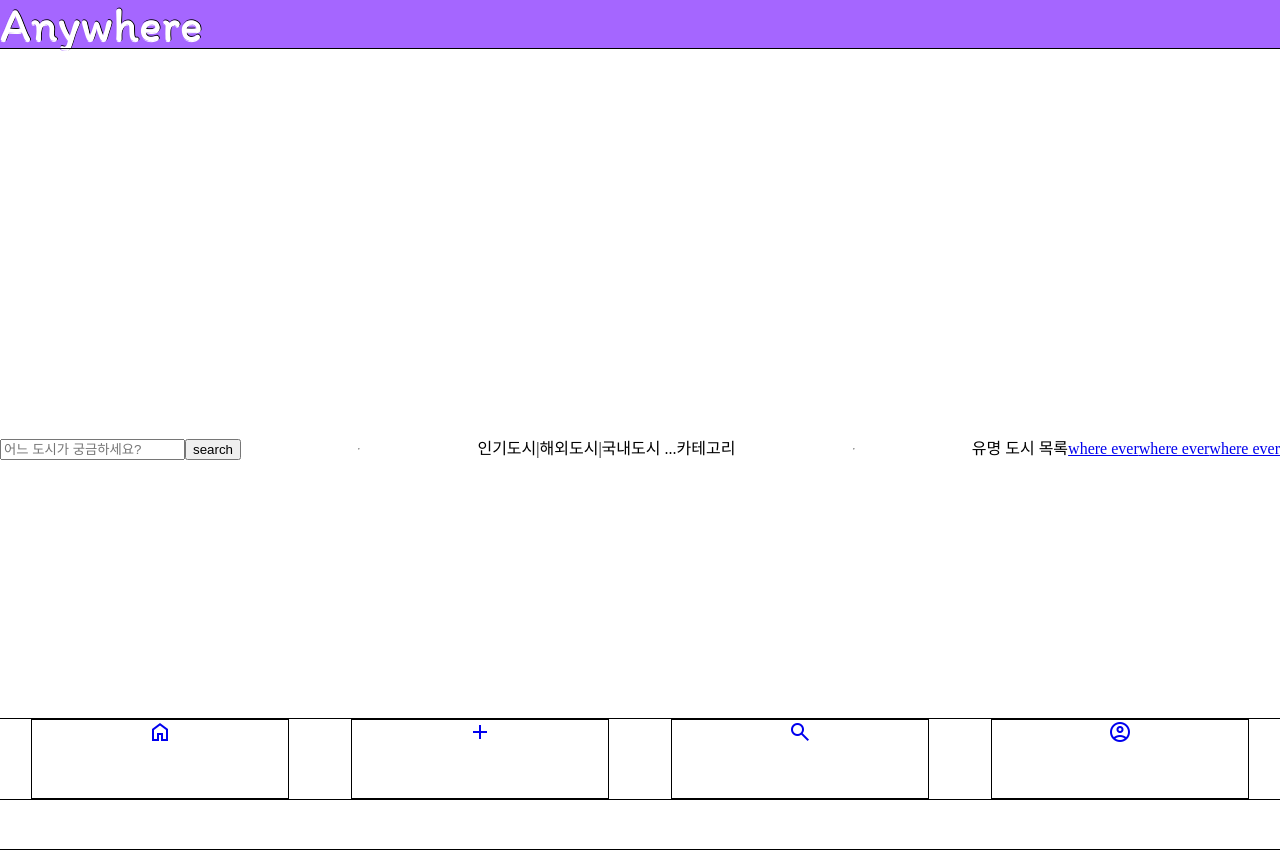
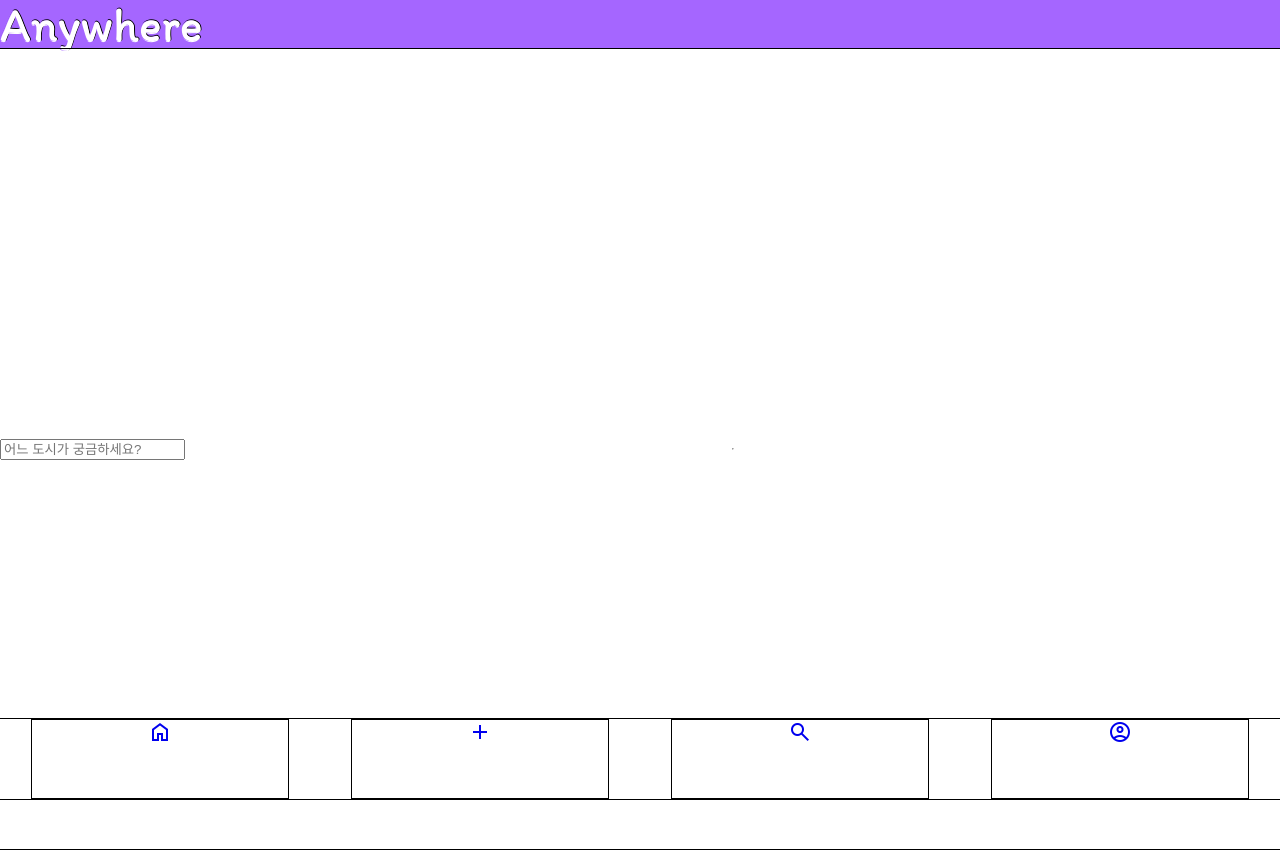
Before and after one commit to SwimmingRiver/anywhere_front_sketch, a React (Create React App) app: page /search in a window 1280 px wide. Built offline with nearby package versions, Linux system fonts and the light colour scheme.

Commit message:
search 수정

```diff
--- a/src/Components/Place.js
+++ b/src/Components/Place.js
@@ -1,31 +1,11 @@
 import { useParams } from "react-router-dom";
 
 function Place(props) {
-  const trips = [
-    {
-      id: 0,
-      title: "서울 여행",
-      description: "서울의 명소를 둘러보세요",
-    },
-    {
-      id: 1,
-      title: "부산 여행",
-      description: "해변과 음식을 즐기세요",
-    },
-    {
-      id: 2,
-      title: "제주도 여행",
-      description: "바다와 자연을 즐기세요",
-    },
-  ];
-
   const { id } = useParams();
-  const getTrips = trips.map((v) => v.id);
   return (
     <>
       <h1>Place</h1>
-      <h1>{trips[id].title}</h1>
-      <h3>{trips[id].description}</h3>
+      <h1>{id}</h1>
     </>
   );
 }
--- a/src/Components/Search.js
+++ b/src/Components/Search.js
@@ -1,5 +1,6 @@
 import styled from "styled-components";
-import { Link } from 'react-router-dom';
+import { Link } from "react-router-dom";
+import useInput from "../Hooks/useInput";
 
 const SearchWrapper = styled.div`
   border: solid 1px black;
@@ -17,23 +18,37 @@ const SearchWrapper = styled.div`
 `;
 
 function Search() {
+  const List = [
+    "서울",
+    "부산",
+    "대구",
+    "서산",
+    "부천",
+    "대전",
+    "부에노스 아이레스",
+    "울산",
+  ];
+
+  const [keyword, setKeyword] = useInput("");
+
   return (
     <>
       <SearchWrapper>
-        <input placeholder="어느 도시가 궁금하세요?" />
-        <button>search</button>
+        <input
+          value={keyword}
+          onChange={setKeyword}
+          placeholder="어느 도시가 궁금하세요?"
+        />
+        {keyword === ""
+          ? null
+          : List.filter((v) => v.includes(keyword.toLowerCase())).map(
+              (v, i) => (
+                <Link to={`/place/${v}`} key={i}>
+                  {v}
+                </Link>
+              )
+            )}
         <hr />
-        <h2>인기도시|해외도시|국내도시 ...카테고리</h2>
-        <hr />
-        <ul>
-          <li>유명 도시 목록</li>
-
-        </ul>
-        {["0", "1", "2"].map((value, index) => (
-          <Link key={index} to={`/place/${value}`}>
-            where ever
-          </Link>
-        ))}
       </SearchWrapper>
     </>
   );
```
